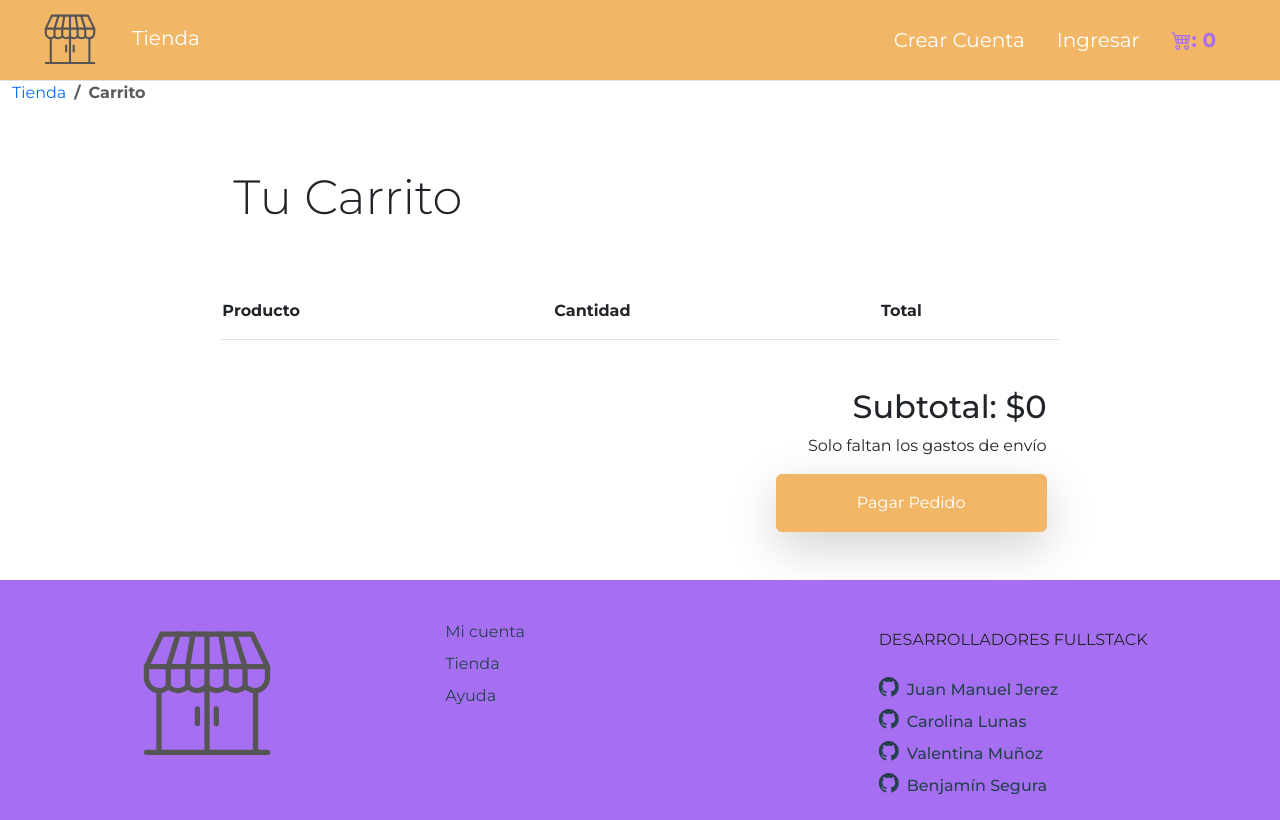
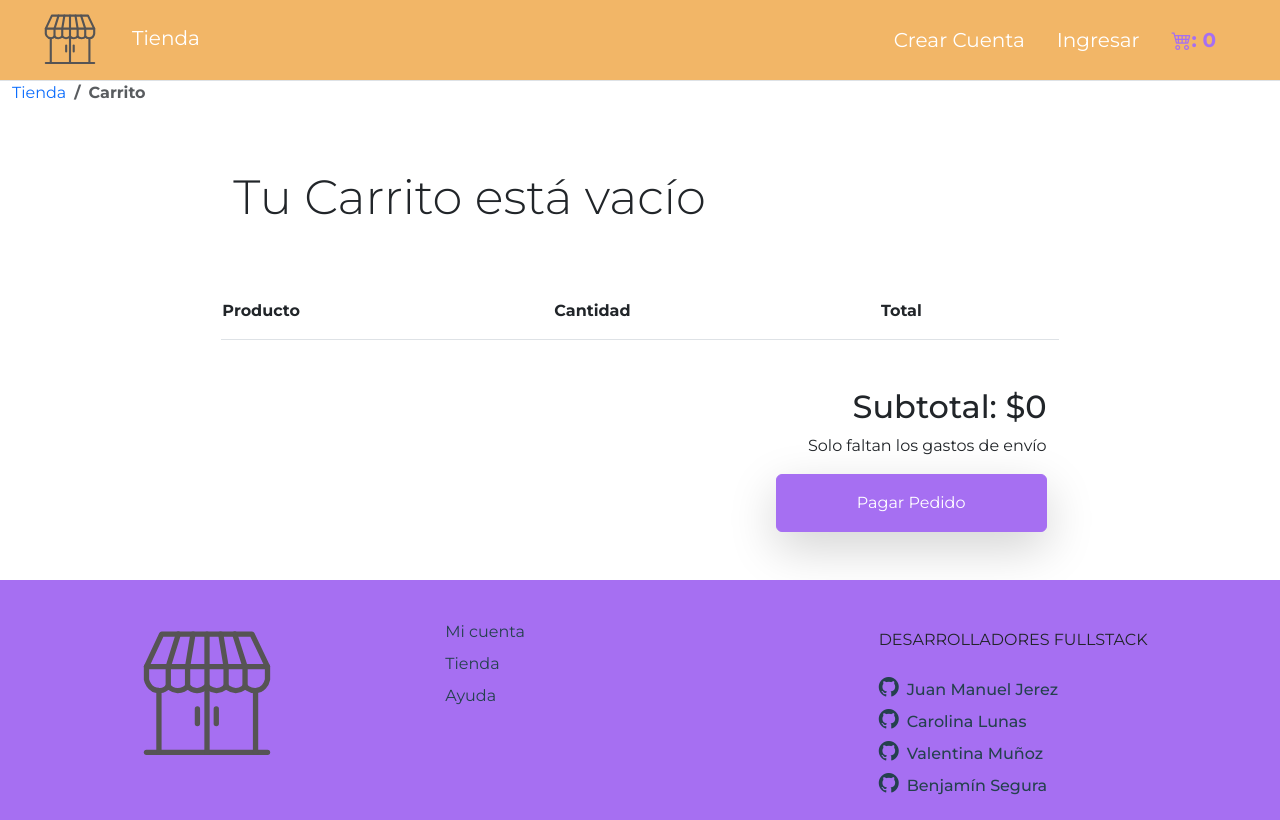
Before and after one commit to carolinalunasfarah/marketplace-frontend-react-user, a React (Vite) app: page /carrito in a window 1280 px wide. Built offline with nearby package versions, Linux system fonts and the light colour scheme.

Commit message:
Update Cart.jsx with dynamic cart title

```diff
--- a/src/views/Cart.jsx
+++ b/src/views/Cart.jsx
@@ -45,7 +45,7 @@ const Cart = () => {
                     <Breadcrumb.Item active style={{ fontSize: '1rem' }}>Carrito</Breadcrumb.Item>
                 </Breadcrumb>
                 <div className='row col-12 col-md-8 mx-auto pb-5'>
-                    <h2 className='display-5 py-5'>Tu Carrito</h2>
+                    <h2 className='display-5 py-5'>{cart.items.length > 0 ? 'Tu Carrito' : 'Tu Carrito está vacío'}</h2>
                     <table>
                         <thead>
                             <tr className="border-bottom">
@@ -95,7 +95,7 @@ const Cart = () => {
                             <NavLink
                                 to="/checkout"
                                 onClick={handleCheckout}
-                                className="col-lg-4 col-12 btn py-3 rounded btn-secondary shadow-lg"
+                                className="col-lg-4 col-12 btn py-3 rounded btn-primary shadow-lg"
                             >Pagar Pedido</NavLink>
                         </div>
                     </div>
```
